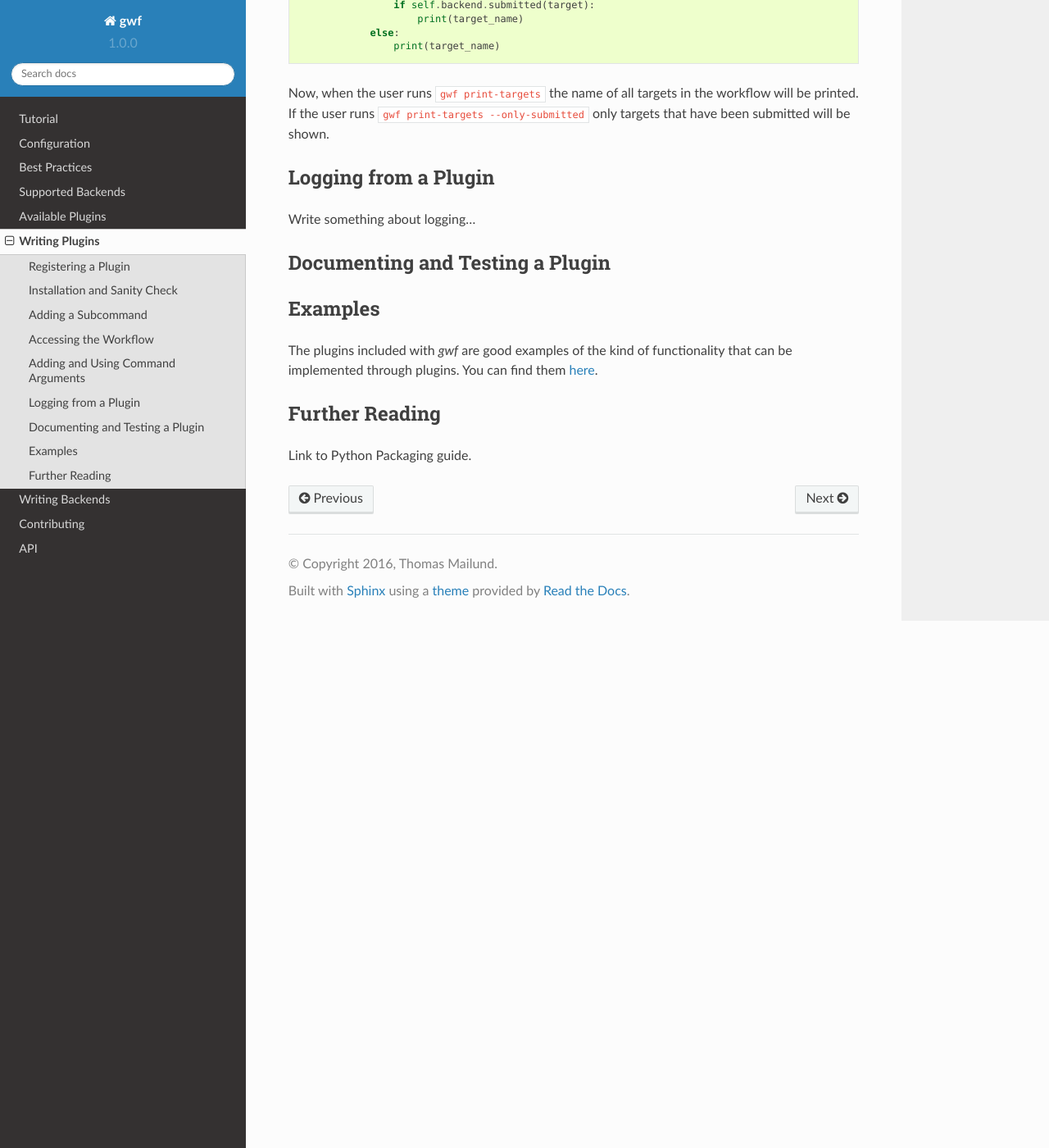
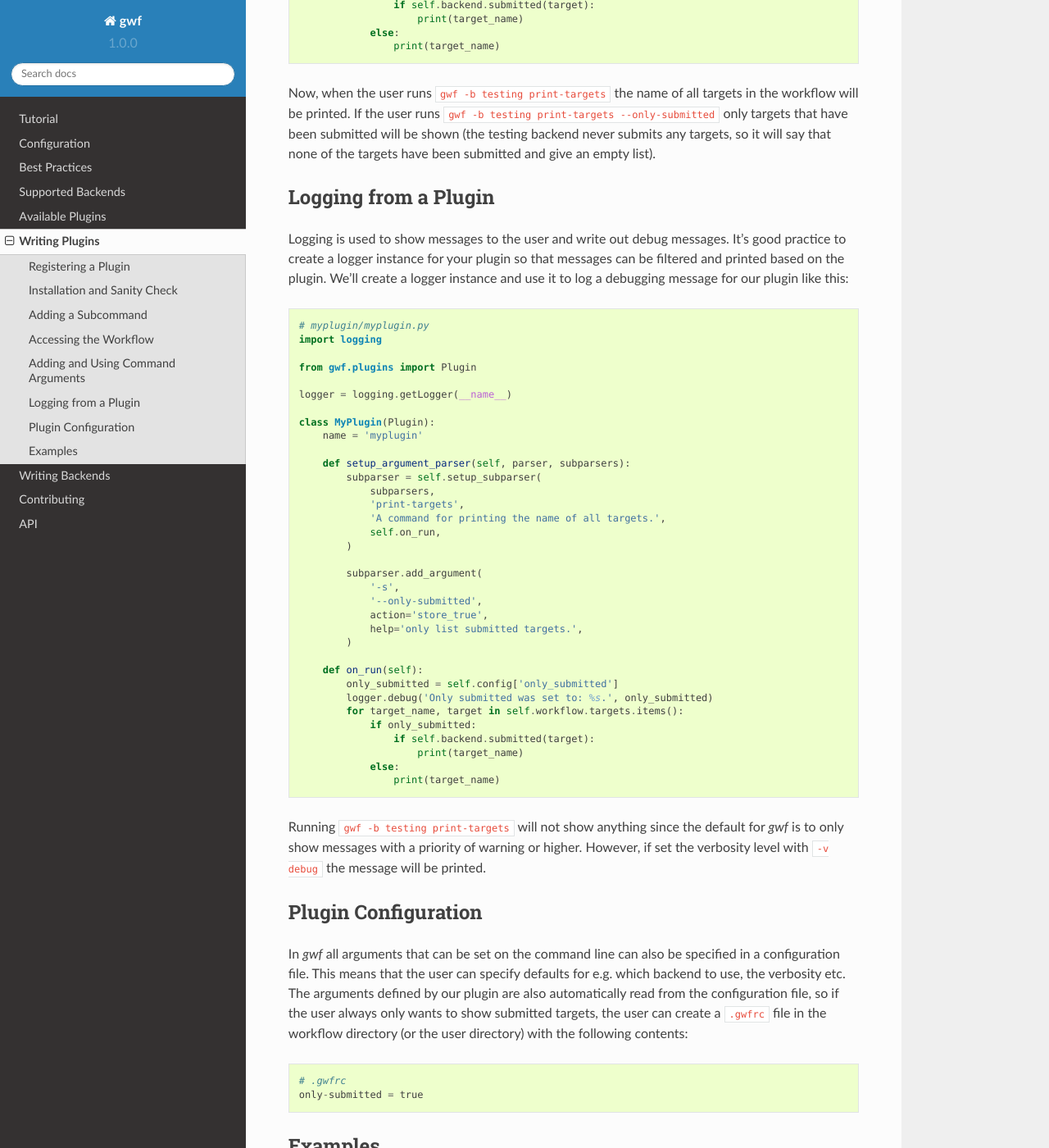
Before and after one commit to gwforg/gwf, a Sphinx documentation site: the page built from docs/writingplugins.rst, in a window 1280 px wide and 1400 px high, scrolled down 4303 px. Shown: the whole window at 82% size. Built offline with Sphinx 7.4.7 and the Read the Docs theme 2.0.0, drawn with Linux system fonts in a browser that asks for light colours.

Commit message:
Finished "Writing Plugins" for now.

```diff
--- a/docs/writingplugins.rst
+++ b/docs/writingplugins.rst
@@ -219,18 +219,73 @@ Now let's combine the two in our plugin::
                 else:
                     print(target_name)
 
-Now, when the user runs ``gwf print-targets`` the name of all targets in the
-workflow will be printed. If the user runs ``gwf print-targets --only-submitted``
-only targets that have been submitted will be shown.
+Now, when the user runs ``gwf -b testing print-targets`` the name of all targets in the
+workflow will be printed. If the user runs
+``gwf -b testing print-targets --only-submitted`` only targets that have been
+submitted will be shown (the testing backend never submits any targets, so
+it will say that none of the targets have been submitted and give an empty
+list).
 
 Logging from a Plugin
 ---------------------
 
-Write something about logging...
+Logging is used to show messages to the user and write out debug messages. It's
+good practice to create a logger instance for your plugin so that messages can
+be filtered and printed based on the plugin. We'll create a logger instance
+and use it to log a debugging message for our plugin like this::
 
-Documenting and Testing a Plugin
---------------------------------
+    # myplugin/myplugin.py
+    import logging
 
+    from gwf.plugins import Plugin
+
+    logger = logging.getLogger(__name__)
+
+    class MyPlugin(Plugin):
+        name = 'myplugin'
+
+        def setup_argument_parser(self, parser, subparsers):
+            subparser = self.setup_subparser(
+                subparsers,
+                'print-targets',
+                'A command for printing the name of all targets.',
+                self.on_run,
+            )
+
+            subparser.add_argument(
+                '-s',
+                '--only-submitted',
+                action='store_true',
+                help='only list submitted targets.',
+            )
+
+        def on_run(self):
+            only_submitted = self.config['only_submitted']
+            logger.debug('Only submitted was set to: %s.', only_submitted)
+            for target_name, target in self.workflow.targets.items():
+                if only_submitted:
+                    if self.backend.submitted(target):
+                        print(target_name)
+                else:
+                    print(target_name)
+
+Running ``gwf -b testing print-targets`` will not show anything since the
+default for *gwf* is to only show messages with a priority of warning or higher.
+However, if set the verbosity level with ``-v debug`` the message will be
+printed.
+
+Plugin Configuration
+--------------------
+
+In *gwf* all arguments that can be set on the command line can also be specified
+in a configuration file. This means that the user can specify defaults for e.g.
+which backend to use, the verbosity etc. The arguments defined by our plugin
+are also automatically read from the configuration file, so if the user always
+only wants to show submitted targets, the user can create a ``.gwfrc`` file in
+the workflow directory (or the user directory) with the following contents::
+
+    # .gwfrc
+    only-submitted = true
 
 Examples
 --------
@@ -238,8 +293,3 @@ Examples
 The plugins included with *gwf* are good examples of the kind of functionality
 that can be implemented through plugins. You can find them
 `here <https://github.com/mailund/gwf/tree/master/gwf/plugins>`_.
-
-Further Reading
----------------
-
-Link to Python Packaging guide.
```
